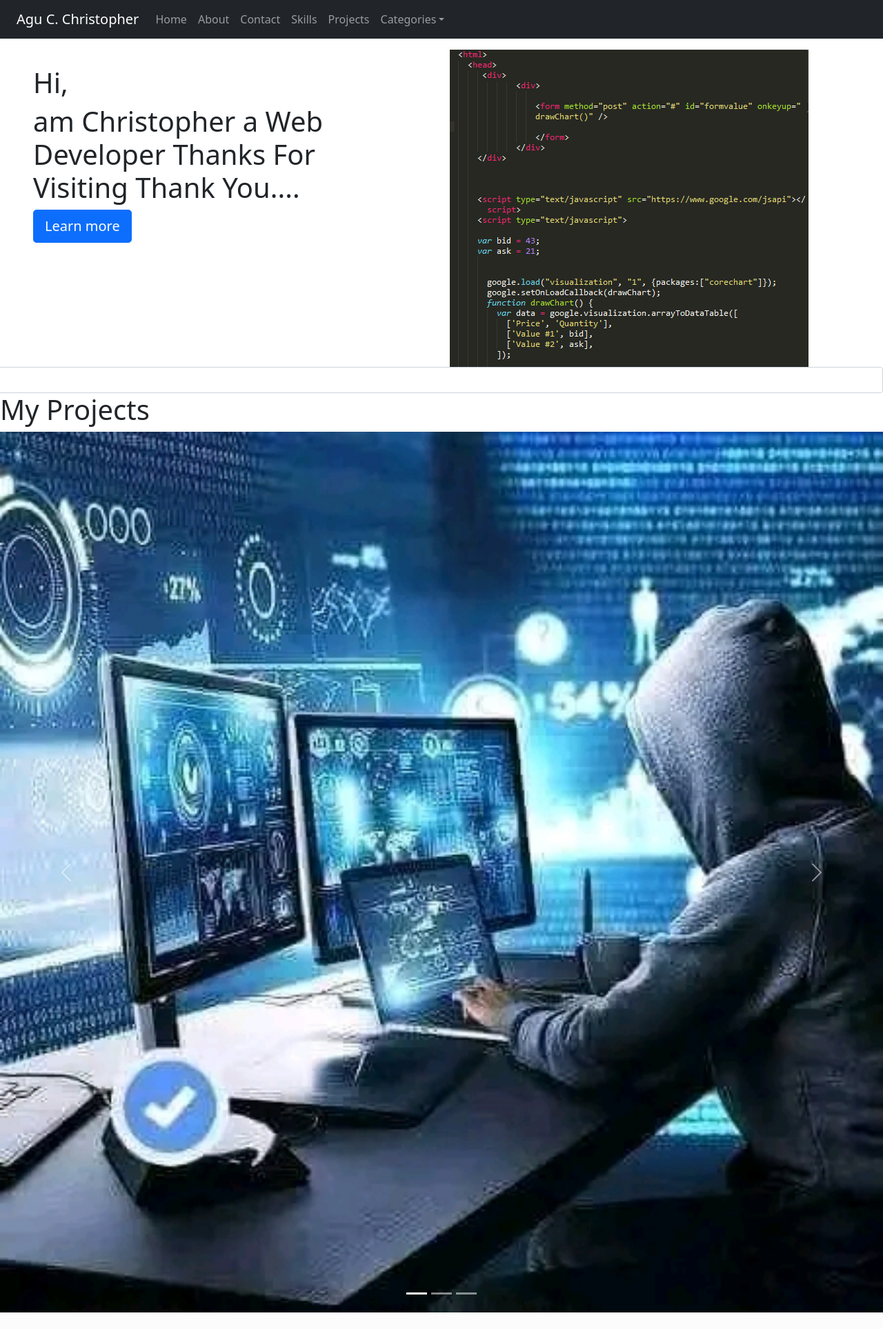
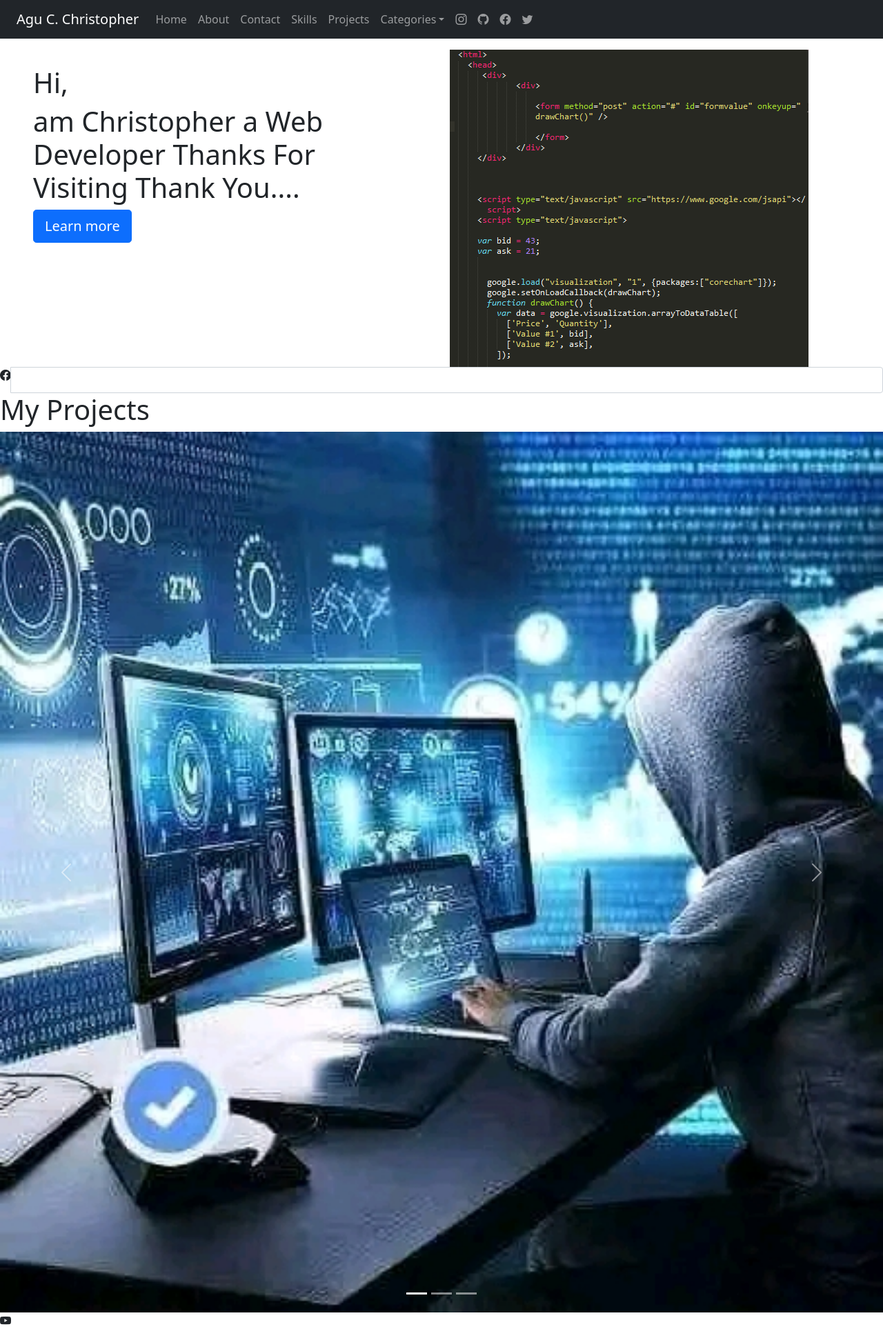
Before and after one commit to agucchristopher/portfolio2, a PHP site: page / in a window 1280 px wide. Shown: the whole page at 69% size. Before the commit the page ends 1903 px from the top, so only its background shows below. Run offline with PHP 8.4, Linux system fonts and the light colour scheme; some libraries are stand-ins or nearby versions.

Commit message:
Update index.php

```diff
--- a/index.php
+++ b/index.php
@@ -11,7 +11,7 @@
   <script src="bootstrap/js/bootstrap.min.js"></script>
 <!-- Latest compiled and minified CSS -->
 <link href="https://cdn.jsdelivr.net/npm/bootstrap@5.1.3/dist/css/bootstrap.min.css" rel="stylesheet">
-
+<link rel="stylesheet" href="https://cdn.jsdelivr.net/npm/bootstrap-icons@1.3.0/font/bootstrap-icons.css">
 <!-- Latest compiled JavaScript -->
 <script src="https://cdn.jsdelivr.net/npm/bootstrap@5.1.3/dist/js/bootstrap.bundle.min.js"></script>
 </head>
```
